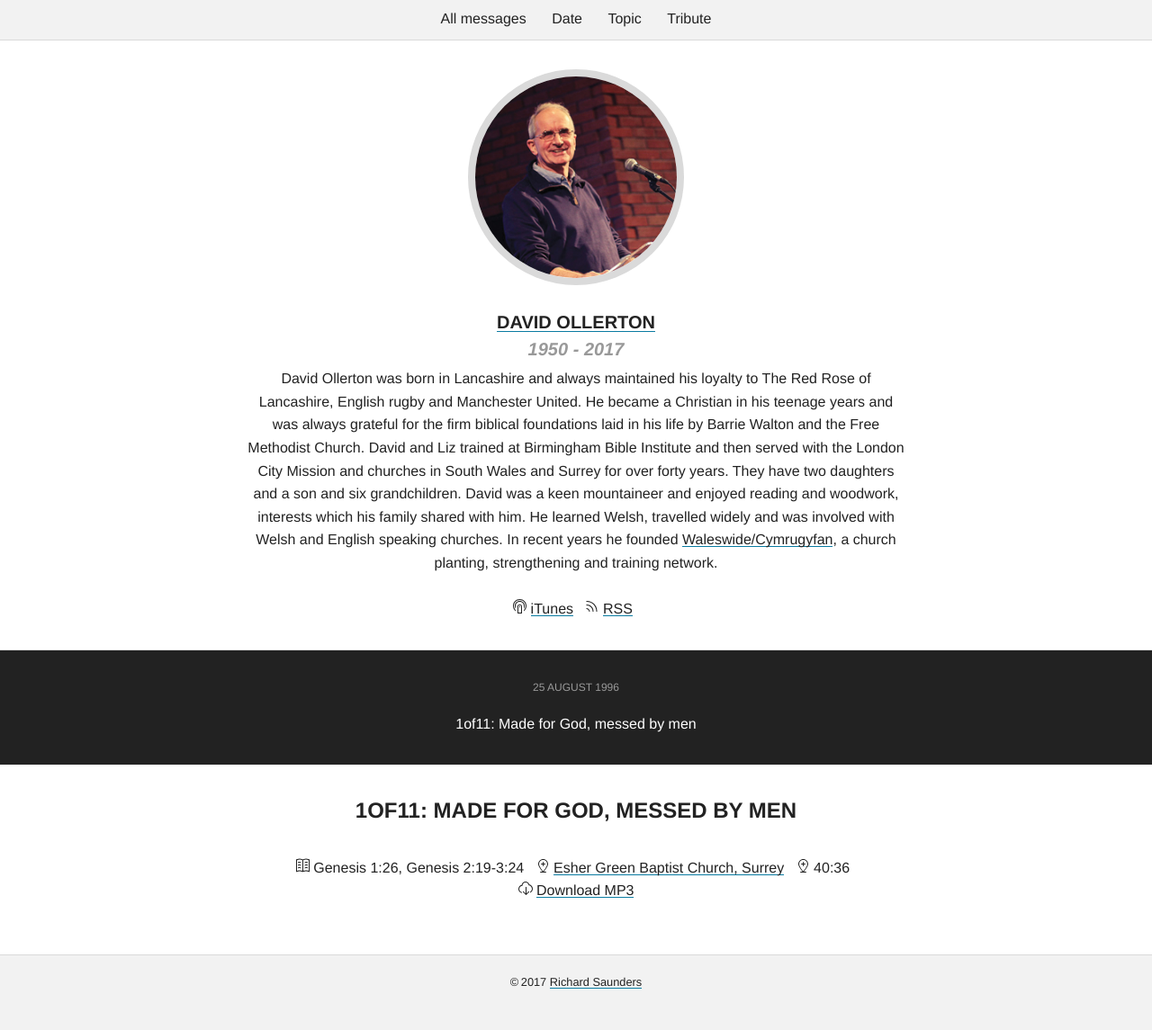
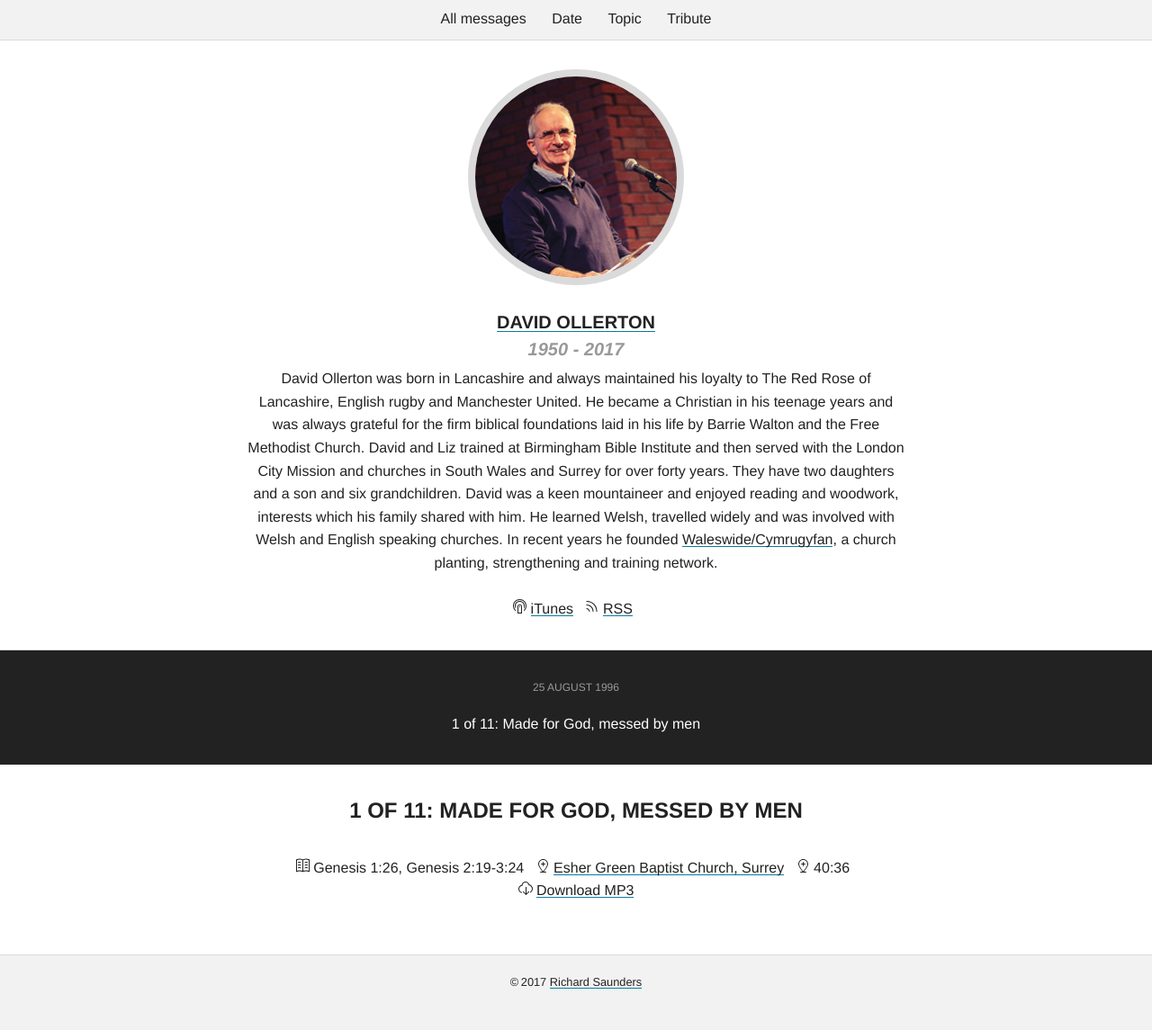
Before and after one commit to davidollerton/davidollerton.github.io, a Jekyll site: the page built from _posts/1996-08-25-made-for-god-messed-by-men.md, in a window 1280 px wide. Shown: the whole page at 90% size. Built offline with Jekyll 4.4.1, drawn with Linux system fonts in a browser that asks for light colours; nearby versions of some CDN libraries; our own code applies the rules of GitHub Pages for plain Markdown files; comment, search, counter and statistics services are not loaded.

Commit message:
Update from Forestry.io mail@rdsaunders.co.uk updated _posts/1996-08-25-made-for-god-messed-by-men.md

```diff
--- a/_posts/1996-08-25-made-for-god-messed-by-men.md
+++ b/_posts/1996-08-25-made-for-god-messed-by-men.md
@@ -1,5 +1,5 @@
 ---
-title: '1of11: Made for God, messed by men'
+title: '1 of 11: Made for God, messed by men'
 series: The Presence of God
 scripture: Genesis 1:26, Genesis 2:19-3:24
 church: esher
```
Also changed, not shown: other parts of _posts/1996-08-25-made-for-god-messed-by-men.md (+1 -1 lines).
